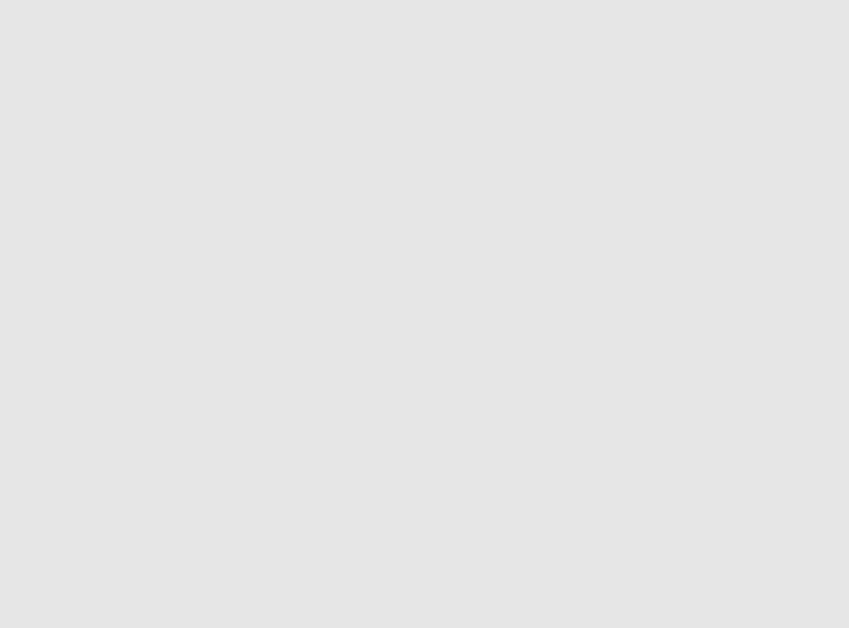
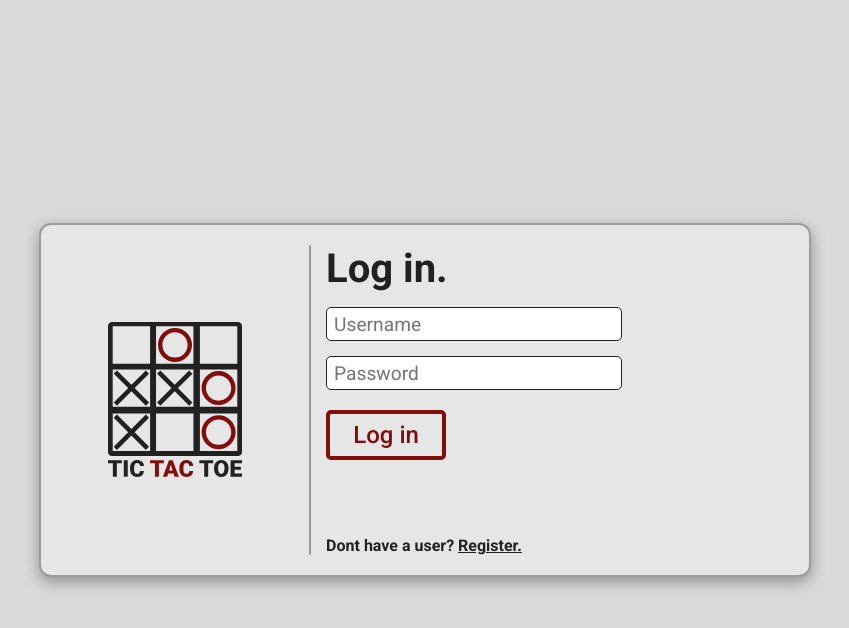
Before and after one commit to jahaa023/mult-tictactoe, a Django app: page / in a window 1280 px wide. Before the commit the part shown is empty. Shown: the top 628 px of the page, without its empty margins (215-1064 px from the left). Run offline with Django 5.2, Linux system fonts and the light colour scheme.

Commit message:
more stuff

```diff
--- a/tictactoemult/static/css/index.css
+++ b/tictactoemult/static/css/index.css
@@ -1 +1,135 @@
 /* CSS for index.html */
+
+.login-center-rectangle {
+    width: 60%;
+    height: 350px;
+    border-radius: 12px;
+    background-color: rgb(230, 230, 230);
+    border: solid #21212160 2px;
+    box-shadow: rgba(0, 0, 0, 0.35) 0px 5px 15px;
+    position: fixed;
+    top: 50%;
+    left: 50%;
+    -webkit-transform: translate(-50%, -50%);
+    transform: translate(-50%, -50%);
+    display: flex;
+    align-items: center;
+}
+
+.login-center-rectangle-logo {
+    width: 35%;
+    height: 100%;
+    background-image: url(/static/img/logo.svg);
+    background-position: center;
+    background-repeat: no-repeat;
+    background-size: 50%;
+}
+
+.login-center-rectangle-form-container {
+    width: calc(65% - 15px);
+    height: calc(100% - 40px);
+    margin-left: 15px;
+    position: relative;
+}
+
+.login-center-rectangle-form-container p {
+    font-family: "Roboto", serif;
+    margin: 0;
+    position: absolute;
+    bottom: 0;
+    color: var(--primary-black);
+    font-weight: 600;
+}
+
+.login-center-rectangle-form-container a {
+    color: var(--primary-black);
+}
+
+.login-center-rectangle-form-container a:hover {
+    color: var(--primary-red);
+}
+
+form {
+    width: 100%;
+    height: 80%;
+}
+
+form * {
+    margin: 0;
+    font-family: "Roboto", serif;
+    color: var(--primary-black);
+}
+
+.login-form-headline {
+    margin-bottom: 15px;
+    font-size: 2.5rem;
+}
+
+form input {
+    width: 60%;
+    height: 30px;
+    border: solid var(--primary-black) 1px;
+    border-radius: 5px;
+    text-indent: 5px;
+    font-weight: 400;
+    margin-bottom: 15px;
+    font-size: 1.2rem;
+}
+
+form button {
+    width: 120px;
+    height: 50px;
+    border: solid 4px var(--primary-red);
+    background-color: rgb(230, 230, 230);
+    cursor: pointer;
+    border-radius: 5px;
+    font-weight: 500;
+    font-size: 1.5rem;
+    color: var(--primary-red);
+    margin-top: 5px;
+}
+
+form button:hover {
+    color: rgb(230, 230, 230);
+    background-color: var(--primary-red);
+}
+
+.login-center-rectangle-divider {
+    background-color: #21212160;
+    border-radius: 2px;
+    width: 2px;
+    height: calc(100% - 40px);
+}
+
+@media screen and (max-width: 1170px) {
+    .login-center-rectangle {
+        height: 80vh;
+        width: 80%;
+        flex-direction: column;
+    }
+
+    .login-center-rectangle-logo {
+        width: 100%;
+        height: calc(35% - 30px);
+        margin-top: 15px;
+        margin-bottom: 15px;
+        background-size: contain;
+    }
+
+    .login-center-rectangle-form-container {
+        width: calc(100% - 50px);
+        height: calc(65% - 30px);
+        margin-left: 0;
+        margin-top: 15px;
+        margin-bottom: 15px;
+    }
+
+    .login-center-rectangle-divider {
+        width: calc(100% - 50px);
+        height: 2px;
+    }
+
+    form input {
+        width: 85%;
+    }
+}
--- a/tictactoemult/static/css/universal.css
+++ b/tictactoemult/static/css/universal.css
@@ -1,5 +1,13 @@
 /* CSS rules for every html page */
 
+/* CSS variables */
+:root {
+    --primary-black: #212121;
+    --primary-red: #810D0D;
+    --background-white: rgb(218, 218, 218);
+}
+
 body {
-    background-color: rgb(230, 230, 230);
+    background-color: var(--background-white);
+    margin: 0;
 }
--- a/tictactoemult/templates/index.html
+++ b/tictactoemult/templates/index.html
@@ -4,11 +4,30 @@
     <meta charset="UTF-8">
     <meta name="viewport" content="width=device-width, initial-scale=1.0">
     <title>Tic Tac Toe - Login</title>
+    <link href="/static/img/favicon.ico" rel="icon" media="(prefers-color-scheme: light)">
+    <link href="/static/img/favicon-darkmode.ico" rel="icon" media="(prefers-color-scheme: dark)">
+    <link rel="preconnect" href="https://fonts.googleapis.com">
+    <link rel="preconnect" href="https://fonts.gstatic.com" crossorigin>
+    <link href="https://fonts.googleapis.com/css2?family=Roboto:ital,wght@0,100;0,300;0,400;0,500;0,700;0,900;1,100;1,300;1,400;1,500;1,700;1,900&display=swap" rel="stylesheet">
     <link rel="stylesheet" href="/static/css/universal.css">
     <link rel="stylesheet" href="/static/css/index.css">
 </head>
 <body>
-
+    <div class="login-center-rectangle">
+        <div class="login-center-rectangle-logo"></div>
+        <div class="login-center-rectangle-divider"></div>
+        <div class="login-center-rectangle-form-container">
+            <form action="/login" method="post">
+                <h1 class="login-form-headline">Log in.</h1>
+                <input type="text" name="username" placeholder="Username">
+                <br>
+                <input type="text" name="password" placeholder="Password">
+                <br>
+                <button type="submit" name="login" title="Log in">Log in</button>
+            </form>
+            <p>Dont have a user? <a href="">Register.</a></p>
+        </div>
+    </div>
 </body>
 <script src="/static/js/index.js"></script>
 <script src="/static/js/universal.js"></script>
--- a/tictactoemult/urls.py
+++ b/tictactoemult/urls.py
@@ -2,5 +2,6 @@ from django.urls import path
 from . import views
 
 urlpatterns = [
-    path('', views.index)
+    path('', views.index),
+    path('login', views.login)
 ]
--- a/tictactoemult/views.py
+++ b/tictactoemult/views.py
@@ -1,7 +1,18 @@
 from django.shortcuts import render
-from django.http import HttpResponse
+from django.http import HttpResponse, HttpResponseNotAllowed
+from django.views.decorators.csrf import csrf_exempt
 
 # Create your views here.
 
 def index(request):
     return render(request, 'index.html')
+
+@csrf_exempt
+def login(request):
+    if request.method == "POST":
+        data = request.POST
+        username = data.get("username")
+        password = data.get("password")
+        return HttpResponse(username + password)
+    else:
+        return HttpResponseNotAllowed()
```
Also changed, not shown: Design/1x/Asset 1.png (added), Design/favicon-darkmode.png (added), Design/favicon.png (added), tictactoemult/static/img/favicon-darkmode.ico (added), tictactoemult/static/img/favicon.ico (added), tictactoemult/static/img/logo.svg (added), 2 other files.
